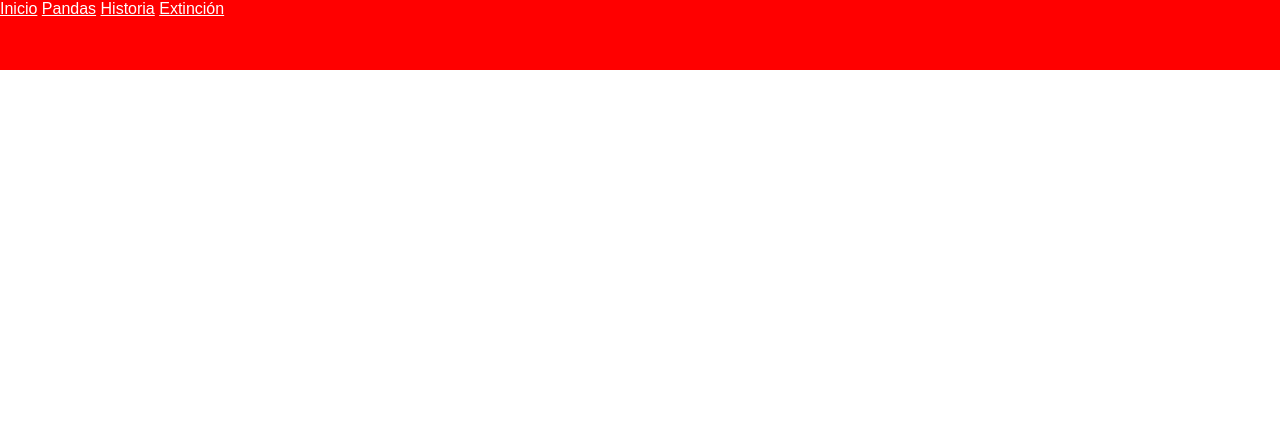
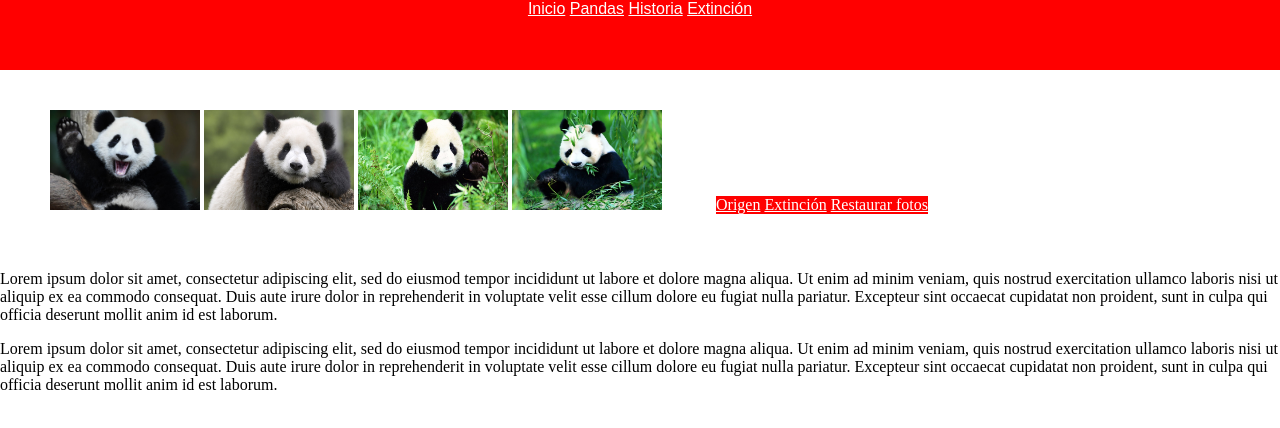
Before and after one commit to Giliagongora/panda-panda, a plain HTML site: page index.html in a window 1280 px wide. Drawn offline with Linux system fonts and the light colour scheme.

Commit message:
desallorro de elementos

```diff
--- a/assets/CSS/main.css
+++ b/assets/CSS/main.css
@@ -1,16 +1,34 @@
 body{
   margin:0;
+  background: smokewhite;
 }
+
 .elementos{
-    display: inline-block;
     width: 100%;
     height: 70px;
-    border: 0;
-    margin: 0;
+    padding: -20px;
+    border: 0px;
+    margin: 0px;
     background: red;
     font-family: arial;
     color: white;
+    text-align: center;
 }
+
 a{
 	color: white;
 }
+.imagenes{
+    display: inline-block;
+    padding: 40px 50px;
+}
+.element{
+    display: inline-block;
+    color: black;
+    background: red;
+    text-align: center;
+    padding: 10;
+}
+p{
+    display: block;
+}
--- a/index.html
+++ b/index.html
@@ -12,7 +12,35 @@
             <a id="historia" href="#">Historia</a>
             <a id="extincion" href="#">Extinción</a>
         </section>
-    </header>
+     </header>
+        <section class="imagenes">
+            <img height="100" width="150" src="assets/img/1.jpg" alt="placeholder+image">
+            <img height="100" width="150"  src="assets/img/2.jpg" alt="placeholder+image">
+            <img height="100" width="150"  src="assets/img/3.jpg" alt="placeholder+image">
+            <img height="100" width="150"  src="assets/img/4.jpg" alt="placeholder+image">
+        </section>
+ <!--   <section class="delete">
+
+            <span>x</span>
+            <span>x</span>
+            <span>x</span>
+            <span>x</span>
+        </section>
+  -->
+        <section class="element" >
+            <a id="inicio" href="#">Origen</a>
+            <a id="pandas" href="#">Extinción</a>
+            <a id="historia" href="#">Restaurar fotos</a>
+        </section>
+        <section>
+            <p>
+        Lorem ipsum dolor sit amet, consectetur adipiscing elit, sed do eiusmod tempor incididunt ut labore et dolore magna aliqua. Ut enim ad minim veniam, quis nostrud exercitation ullamco laboris nisi ut aliquip ex ea commodo consequat. Duis aute irure dolor in reprehenderit in voluptate velit esse cillum dolore eu fugiat nulla pariatur. Excepteur sint occaecat cupidatat non proident, sunt in culpa qui officia deserunt mollit anim id est laborum.
+            </p>
+            <p>
+                Lorem ipsum dolor sit amet, consectetur adipiscing elit, sed do eiusmod tempor incididunt ut labore et dolore magna aliqua. Ut enim ad minim veniam, quis nostrud exercitation ullamco laboris nisi ut aliquip ex ea commodo consequat. Duis aute irure dolor in reprehenderit in voluptate velit esse cillum dolore eu fugiat nulla pariatur. Excepteur sint occaecat cupidatat non proident, sunt in culpa qui officia deserunt mollit anim id est laborum.
+            </p>
+        </section>
+
     <script type="text/javascript" src="assets/js/main.js"></script>
 </body>
 </html>
```
Also changed, not shown: assets/img/1.jpg (added), assets/img/2.jpg (added), assets/img/3.jpg (added), assets/img/4.jpg (added).
